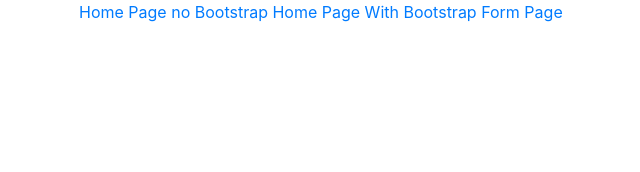
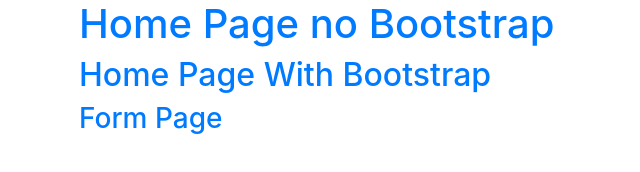
Before and after one commit to matthew-lehmann/matthew-lehmann.github.io, a plain HTML site: page index.html in a window 1280 px wide. Shown: the whole page, without its empty margins (6-646 px from the left). Drawn offline with nearby package versions, Linux system fonts and the light colour scheme.

Commit message:
Update index.html

```diff
--- a/index.html
+++ b/index.html
@@ -16,9 +16,9 @@
       </head>
       <body>
         <div class="container">
-            <a href="mypage_bootstrap.html">Home Page no Bootstrap</a>
-            <a href="mypage.html">Home Page With Bootstrap</a>
-            <a href="form.html">Form Page</a>
+            <h1><a href="mypage_bootstrap.html">Home Page no Bootstrap</a></h1>
+            <h2><a href="mypage.html">Home Page With Bootstrap</a></h2>
+            <h3><a href="form.html">Form Page</a></h3>
         </div>
       </body>
     </html>
```
